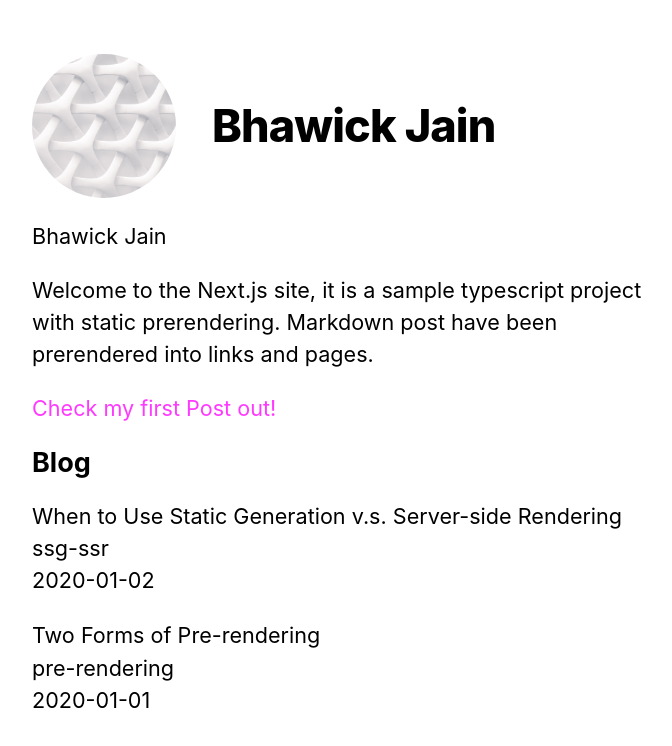
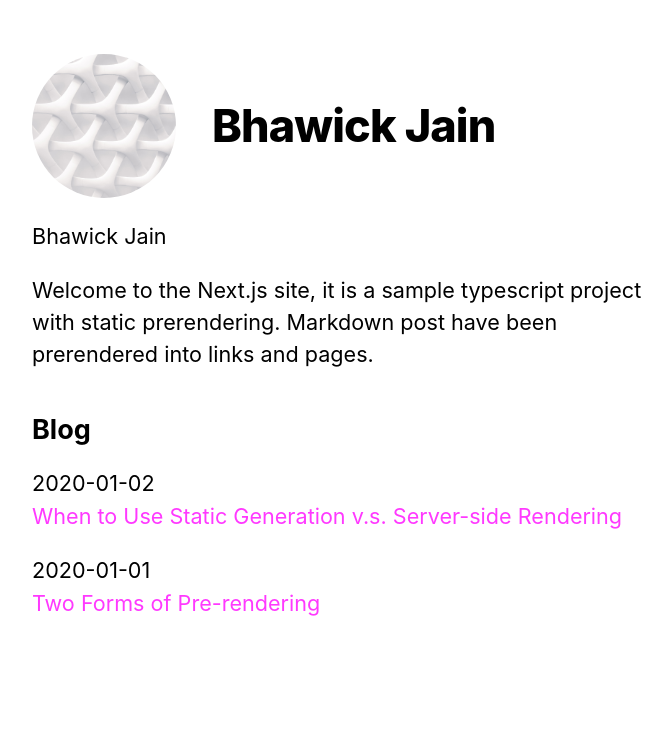
Before and after one commit to BhawickJain/nextjs-app, a Next.js app: page / in a window 1280 px wide. Shown: the top 746 px of the page, without its empty margins (302-974 px from the left). Built offline with nearby package versions, Linux system fonts and the light colour scheme.

Commit message:
make new dynamics routes available as links to access

```diff
--- a/pages/index.tsx
+++ b/pages/index.tsx
@@ -15,26 +15,22 @@ export default function Home( { allPostsData }: HomeProps ) {
         <Head>
           <title>{siteTitle}</title>
         </Head>
-        {/* Keep the existing code here */}
         <section className={utilStyles.headingMd}>
           <p>Bhawick Jain</p>
           <p>
           Welcome to the Next.js site, it is a sample typescript project with static prerendering.
           Markdown post have been prerendered into links and pages.
           </p>
-          <Link href="/posts/first-post">Check my first Post out!</Link>
+
         </section>
-        {/* Add this <section> tag below the existing <section> tag */}
         <section className={`${utilStyles.headingMd} ${utilStyles.padding1px}`}>
           <h2 className={utilStyles.headingLg}>Blog</h2>
           <ul className={utilStyles.list}>
             {allPostsData.map(({ id, date, title }) => (
               <li className={utilStyles.listItem} key={id}>
-                {title}
-                <br />
-                {id}
-                <br />
                 {date}
+                <br/>
+                <Link href={`/posts/${id}`}>{title}</Link>
               </li>
             ))}
           </ul>
```
